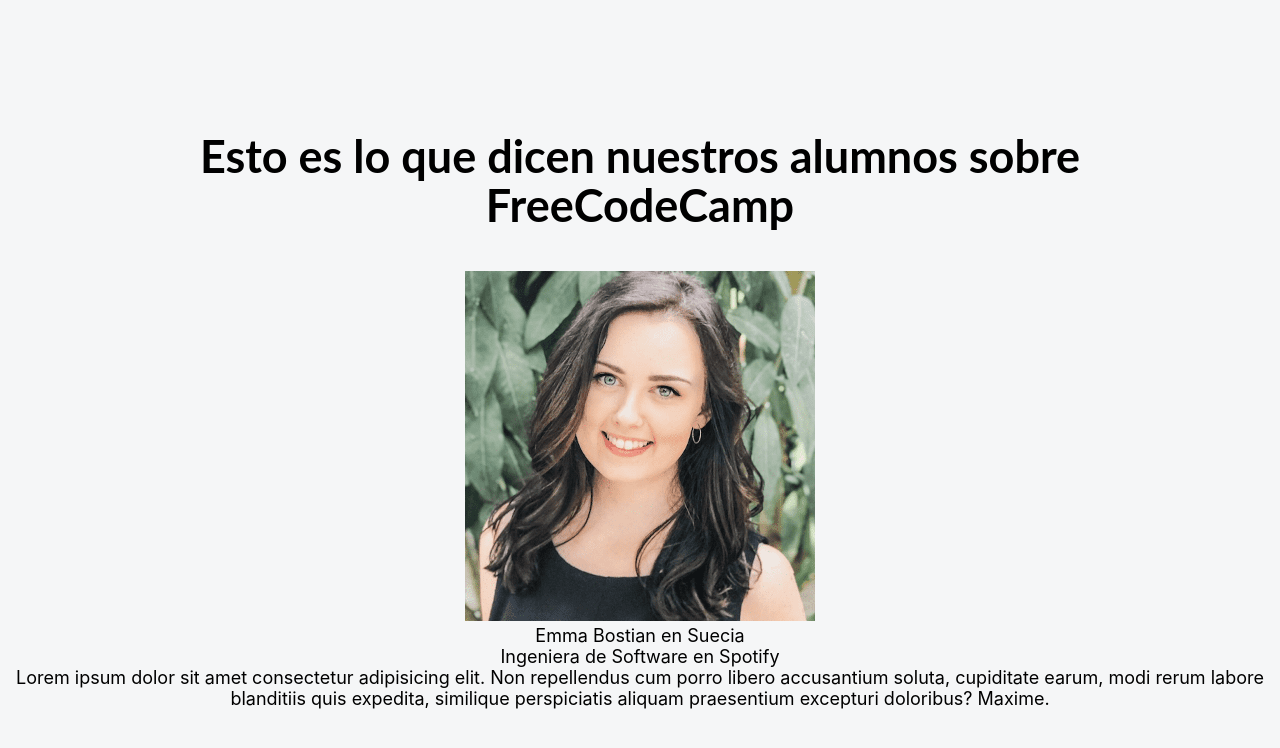
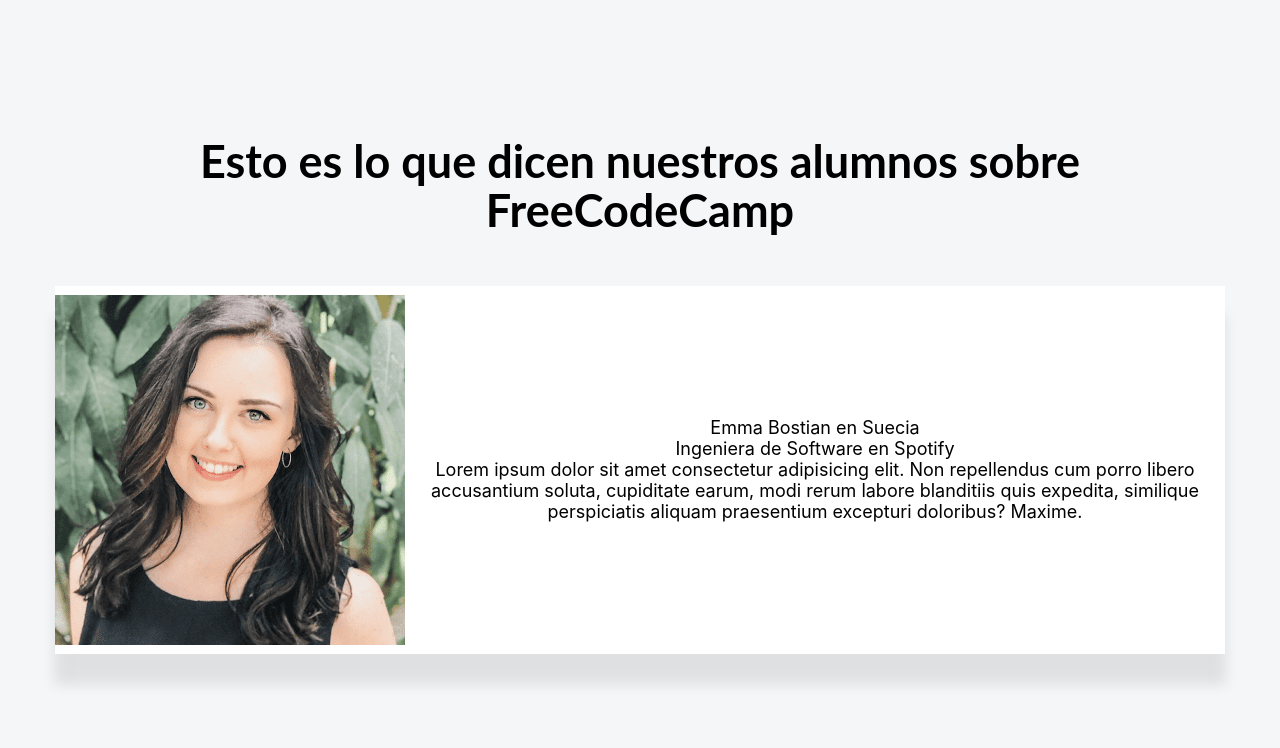
Before and after one commit to MarcoRosselDev/react-01-freecodecamp-testimonials, a React (Create React App) app: page / in a window 1280 px wide. Shown: the top 748 px of the page. Built offline with nearby package versions, Linux system fonts and the light colour scheme.

Commit message:
import and export css succesfull

```diff
--- a/src/component/Testimonio.js
+++ b/src/component/Testimonio.js
@@ -1,4 +1,5 @@
 import React from "react";
+import '../stylesheets/Testimonio.css'
 
 function Testimonio(){
   return(
--- a/src/stylesheets/Testimonio.css
+++ b/src/stylesheets/Testimonio.css
@@ -0,0 +1,10 @@
+.contenedor-testimonio {
+  width: 1170px;
+  height: 368px;
+  margin: 10px 10px 50px;
+  display: flex;
+  align-items: center;
+  justify-content: center;
+  background-color: #fff;
+  box-shadow: 0 30px 13px 1px rgb(0 0 0 / 9%);
+}
```
